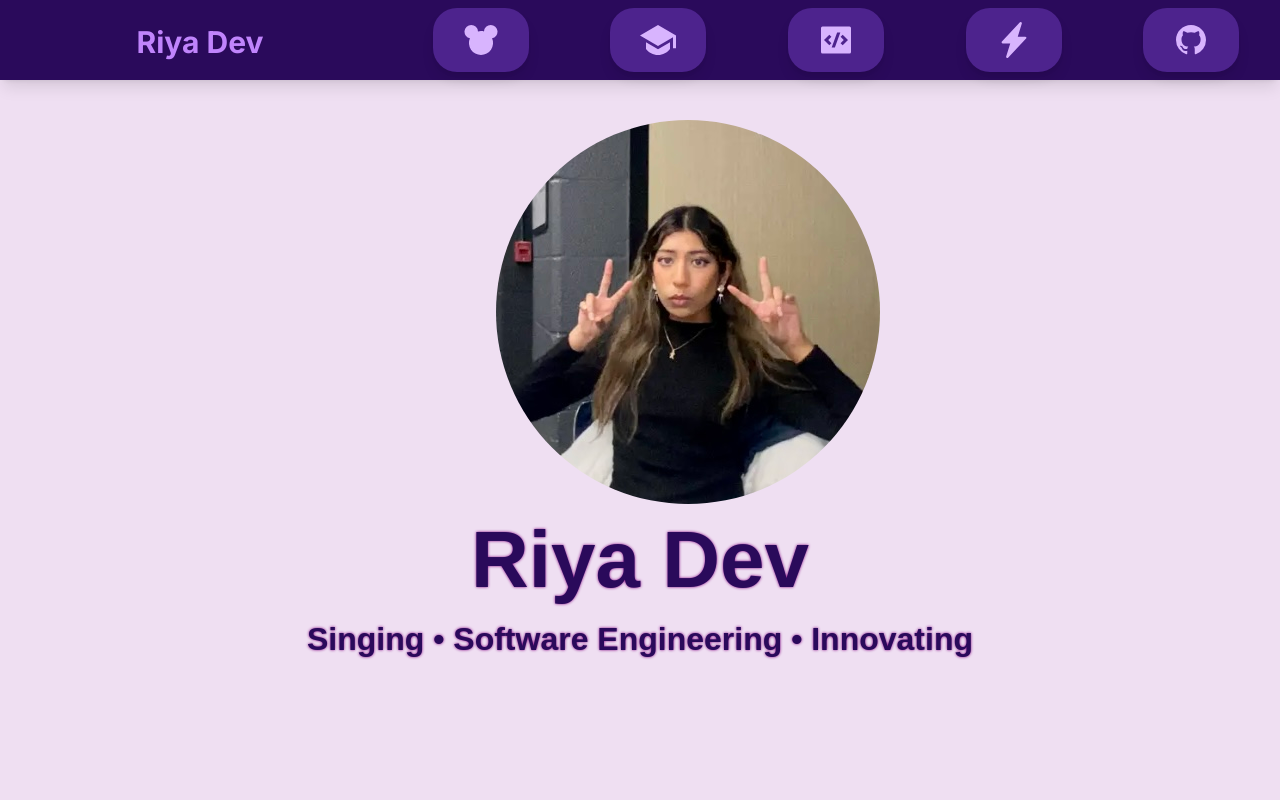
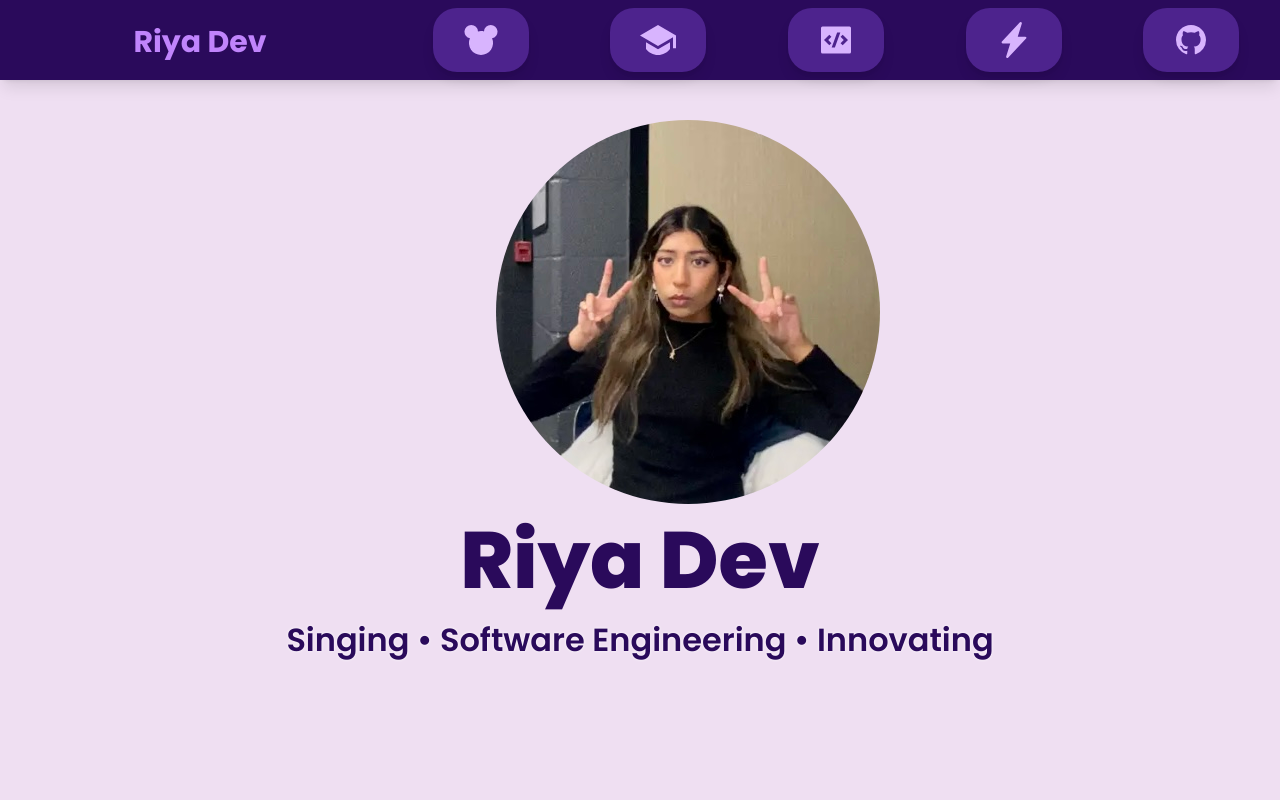
Before and after one commit to riya-dev/personal-website, a Next.js app: page / in a window 1280 px wide. Shown: the top 800 px of the page. Built offline with nearby package versions, Linux system fonts and the light colour scheme.

Commit message:
changed font to poppins

```diff
--- a/app/contentComponents/Home.js
+++ b/app/contentComponents/Home.js
@@ -10,7 +10,7 @@ const Home = () => {
             <div className="home-container" id="home">
                 <section class="home-section grid grid-rows-6">
                     <a href="https://www.linkedin.com/in/riya-dev/">
-                        <Image src={Riya} alt="This is me!" href="#" draggable="false"
+                        <Image src={Riya} alt="This is me!" draggable="false"
                         // add animation when clicking. explode confetti or music notes or something
                             className="home-image custom-position object-none w-96 h-96 rounded-full self-center justify-center object-center
                                         hover:scale-110 transition-all duration-500 cursor-pointer" />
--- a/app/globals.css
+++ b/app/globals.css
@@ -36,6 +36,7 @@
 
   html{
     scroll-behavior:smooth;
+    /* font-family: var(--font-poppins); */
   }
 }
 
--- a/app/layout.js
+++ b/app/layout.js
@@ -1,9 +1,15 @@
-import { Inter } from 'next/font/google'
+import { Inter, Poppins } from 'next/font/google'
 import './globals.css'
 import { SpeedInsights } from "@vercel/speed-insights/next"
 import { Analytics } from '@vercel/analytics/react';
 
 const inter = Inter({ subsets: ['latin'] })
+const poppins = Poppins({
+  subsets: ['latin'],
+  display: 'swap',
+  variable: '--font-poppins',
+  weight: ['100', '200', '300', '400', '500', '600', '700', '800', '900']
+});
 
 export const metadata = {
   title: 'Riya Dev',
@@ -15,7 +21,7 @@ export const metadata = {
 export default function RootLayout({ children }) {
   return (
     <html lang="en">
-      <body className={inter.className}>{children}</body>
+      <body className={inter.className + ' ' + poppins.className}>{children}</body>
     </html>
   )
 }
--- a/app/styles/home.css
+++ b/app/styles/home.css
@@ -24,21 +24,21 @@
 .home-section h1 {
     position: absolute;
     align-self: auto;
-    font: 80px/1.1em 'opensans-bold', sans-serif;
-    font-weight: 600;
+    font-size:5rem;
+    font-weight: 800;
     top: 70%;
     left: 50%; /* 62 */
     transform: translate(-50%, -50%);
-    text-shadow: 0px 0px 3px purple;
+    text-shadow: 0px 0px 3px purple-800;
 }
 
 .home-section h2 {
     position: absolute;
     align-self: auto;
-    font: 32px/1.1em 'opensans-bold', sans-serif;
+    font-size: 2rem;
     font-weight: 600;
     top: 80%;
     left: 50%;
     transform: translate(-50%, -50%);
-    text-shadow: 0px 0px 3px  purple;
+    text-shadow: 0px 0px 3px  white;
 }
```
